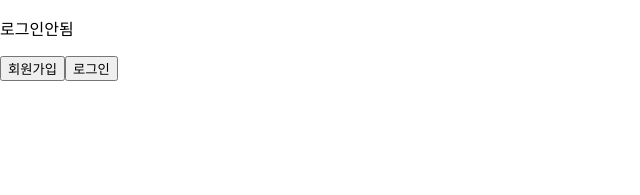
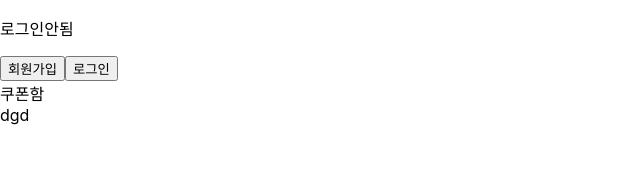
Before and after one commit to HangHae99-Team17/frontend, a React (Create React App) app: page /salebox in a window 1280 px wide. Shown: the top 195 px of the page, without its empty margins (0-640 px from the left). Built offline with nearby package versions, Linux system fonts and the light colour scheme.

Commit message:
쿠폰함 기능 시작

```diff
--- a/src/components/Header.js
+++ b/src/components/Header.js
@@ -21,6 +21,9 @@ const Header = () => {
                 <p>로그인됨</p>
                 <button onClick={logout}>로그아웃</button>
                 <button onClick={mypage}>마이페이지</button>
+                <button onClick={()=>{
+                    history.push('/salebox')
+                }}>쿠폰함</button>
             </div>):(<div>
                 <p>로그인안됨</p>
                 <button onClick={()=>{
--- /dev/null
+++ b/src/components/SaleItem.js
@@ -0,0 +1,11 @@
+import React from 'react';
+
+const SaleItem = () => {
+    return (
+        <div>
+            dgd
+        </div>
+    );
+};
+
+export default SaleItem;
--- a/src/pages/LgMain.js
+++ b/src/pages/LgMain.js
@@ -27,8 +27,8 @@ return(
         dc_list?.map((item) => {
           return (
             <DcList key={item.id} onClick={()=>{history.push(`/api/detail/${item?.id}`)}}>
-                <Img>{item.couponImage}</Img>
-              ㅋ<Text>{item.couponTitle}</Text>
+              <Img>{item.couponImage}</Img>
+              <Text>{item.couponTitle}</Text>
               <Text>{item.couponDespire}</Text>
             </DcList>
           );
--- /dev/null
+++ b/src/pages/SaleBox.js
@@ -0,0 +1,13 @@
+import React from 'react';
+import SaleItem from '../components/SaleItem';
+
+const SaleBox = () => {
+    return (
+        <React.Fragment>
+            쿠폰함
+            <SaleItem/>
+        </React.Fragment>
+    );
+};
+
+export default SaleBox;
--- a/src/shared/App.js
+++ b/src/shared/App.js
@@ -8,9 +8,11 @@ import LgMain from "../pages/LgMain";
 import SignUp from "../pages/SignUp";
 import Login from "../pages/Login";
 import MyPage from "../pages/MyPage";
+import Detail from "../pages/Detail";
+import SaleBox from "../pages/SaleBox";
 import Header from "../components/Header";
 import { actionCreators as userActions } from "../redux/modules/user";
-import Detail from "../pages/Detail";
+
 
 function App() {
   const dispatch = useDispatch();
@@ -32,6 +34,7 @@ function App() {
         <Route path="/signup" exact component={SignUp} />
         <Route path="/login" exact component={Login} />
         <Route path="/mypage" exact component={MyPage} />
+        <Route path="/salebox" exact component={SaleBox} />
         <Route path="/api/detail/:id" exact component={Detail} />
       </ConnectedRouter>
       </Grid>
```
Also changed, not shown: src/components/InterestType.js (+2 -5 lines).
